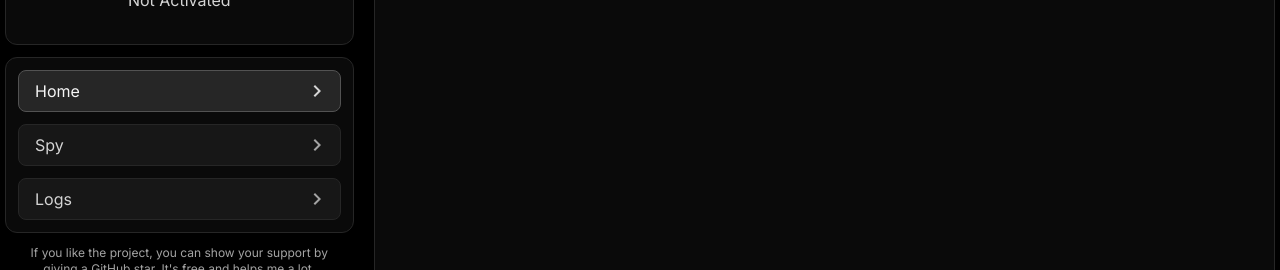
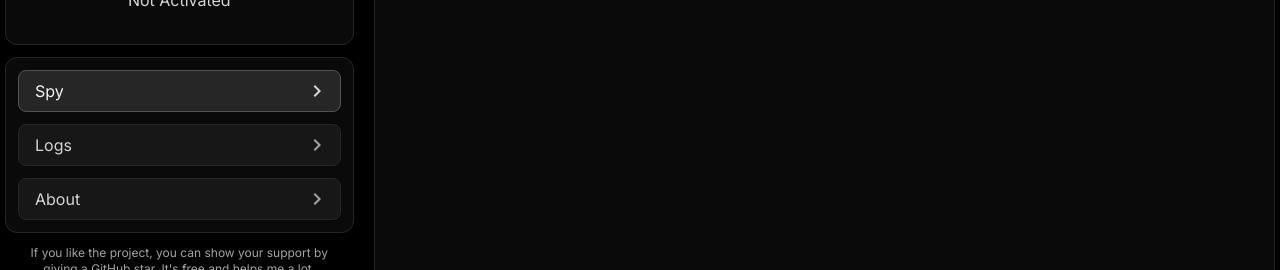
Before and after one commit to seabeya/spywitch, a Next.js app: page / in a window 1280 px wide. Shown: the part 195-465 px from the top of the page. Built offline with nearby package versions, Linux system fonts and the light colour scheme.

Commit message:
Refactor existing page structure

```diff
--- a/src/app/(home)/page.tsx
+++ /dev/null
@@ -1,3 +0,0 @@
-export default function Page() {
-  return <div className="h-[2000px] text-4xl text-purple-600">Home</div>;
-}
--- /dev/null
+++ b/src/app/(root)/page.tsx
@@ -0,0 +1,3 @@
+export default function Page() {
+  return <div className="h-[2000px] text-4xl text-purple-600">Root</div>;
+}
--- /dev/null
+++ b/src/app/about/page.tsx
@@ -0,0 +1,3 @@
+export default function Page() {
+  return <div className="text-4xl text-purple-600">About</div>;
+}
--- a/src/app/spy/page.tsx
+++ /dev/null
@@ -1,3 +0,0 @@
-export default function Page() {
-  return <div className="text-4xl text-purple-600">Spy</div>;
-}
--- a/src/components/general/Navbar.tsx
+++ b/src/components/general/Navbar.tsx
@@ -3,9 +3,9 @@ import NavBtn from '@/components/NavBtn';
 export default function Navbar() {
   return (
     <nav className="hidden rounded-outher border border-brdr bg-neutral-950 p-3 lg:flex lg:flex-col lg:gap-3">
-      <NavBtn href="/" label="Home" />
-      <NavBtn href="/spy" label="Spy" />
+      <NavBtn href="/" label="Spy" />
       <NavBtn href="/logs" label="Logs" />
+      <NavBtn href="/about" label="About" />
     </nav>
   );
 }
```
